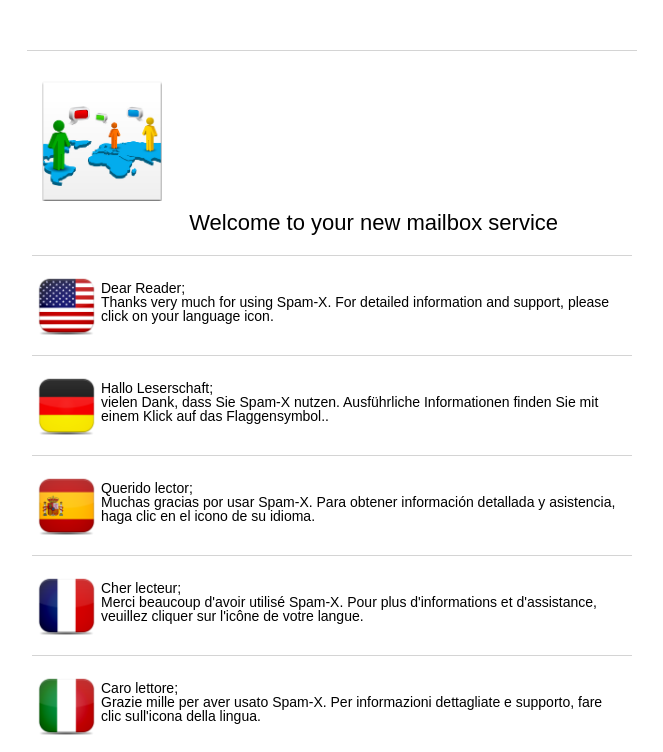
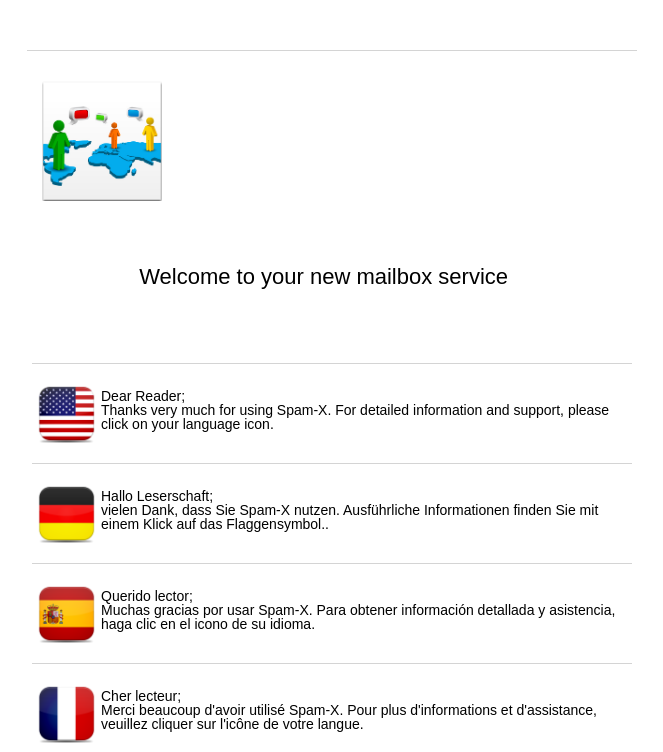
Before and after one commit to 08-15/sx, a plain HTML site: page 191223-test_WCL1.html in a window 1280 px wide. Shown: the top 752 px of the page, without its empty margins (308-971 px from the left). Drawn offline with Linux system fonts and the light colour scheme.

Commit message:
Add files via upload

```diff
--- a/191223-test_WCL1.html
+++ b/191223-test_WCL1.html
@@ -183,8 +183,8 @@ tr><td valign="top" style="padding-top: 20px;"><table cellpadding="0" cellspacin
 <!--[if gte mso 9]></td><td valign="top" style="padding:0;"><![endif]-->
 <table cellpadding="0" cellspacing="0" border="0" align="left" width="550"  class="c531p90r" style="float: left;">
 <tr><td valign="top" style="padding: 0px;"><table cellpadding="0" cellspacing="0" border="0" width="100%">
-<tr><td valign="top" style="padding: 5px;"><table cellpadding="0" cellspacing="0" border="0" width="100%">
-<tr><td valign="top"><div style="text-align: right; font-family: arial; font-size: 22px; color: #000000; line-height: 14px; mso-line-height: exactly; vertical-align: middle;"><p style="padding: 0; margin: 0;">Welcome to your new mailbox service</p></div></td>
+<tr><td valign="top" style="padding: 55px;"><table cellpadding="0" cellspacing="0" border="0" width="100%">
+<tr><td valign="top"><div style="text-align: right; font-family: arial; font-size: 22px; color: #000000; line-height: 22px; mso-line-height: exactly; vertical-align: middle;"><p style="padding: 0; margin: 0;">Welcome to your new mailbox service</p></div></td>
 </tr>
 </table>
 </td>
```
